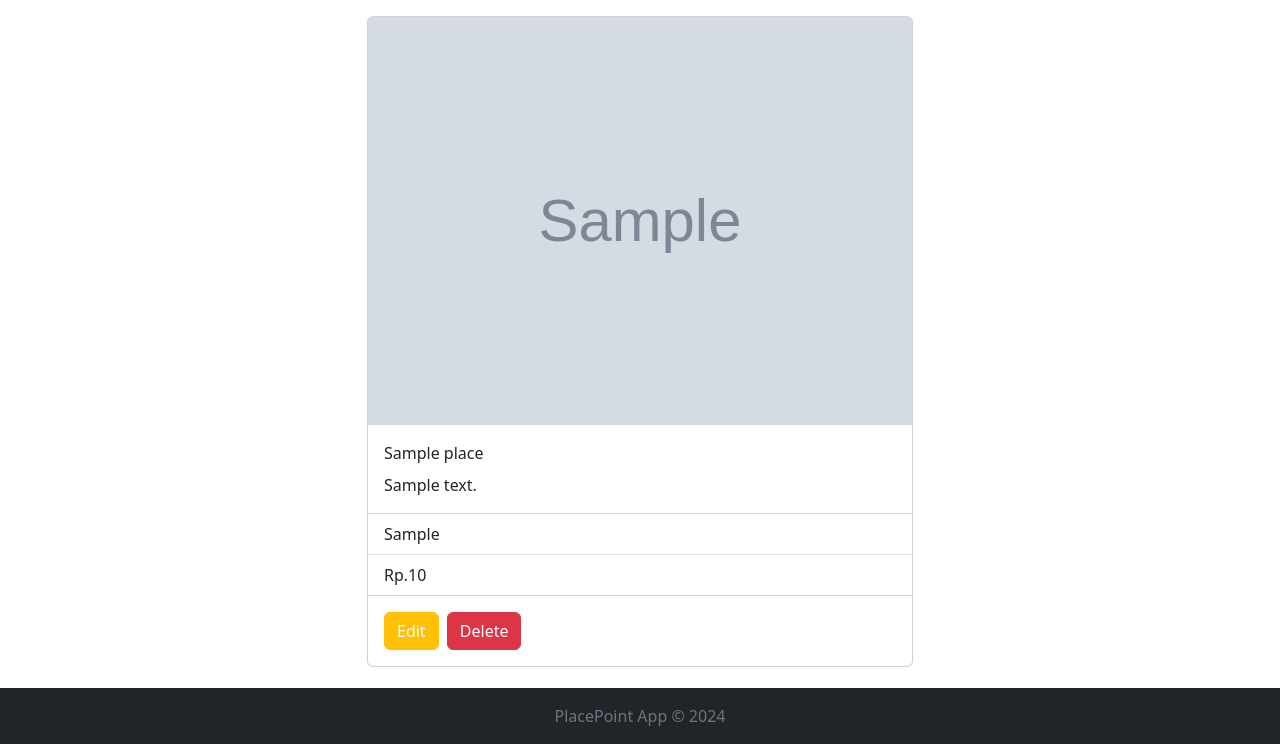
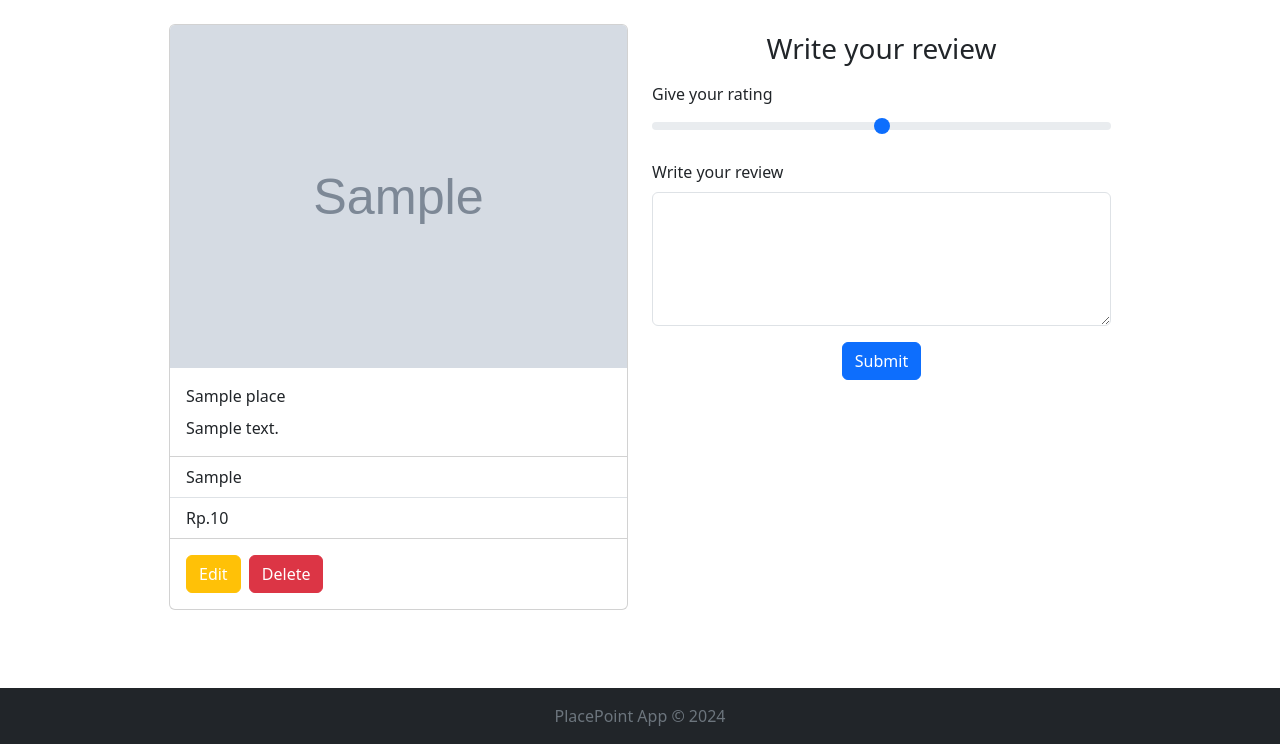
Before and after one commit to knock5/PlacePoint, a Node server app: page /places/600000000000000000000001 in a window 1280 px wide. Shown: the part 56-800 px from the top of the page. Run offline with Node 20, Linux system fonts and the light colour scheme; tables that the repository leaves empty hold one stand-in row (values such as "Sample post"); grey boxes marked "Sample" are stand-in pictures; some libraries are stand-ins or nearby versions.

Commit message:
add: reviews model relation, validator

```diff
--- a/app.js
+++ b/app.js
@@ -8,24 +8,16 @@ const path = require("path");
 const app = express();
 
 // models
-const Place = require("./models/Place");
-
-// schemas
-const { placeSchema } = require("./schemas/place");
+const Place = require("./models/place");
+const Review = require("./models/review");
 
 // middlewares
 app.use(express.urlencoded({ extended: true }));
 app.use(methodOverride("_method"));
 
-const validatePlace = (req, res, next) => {
-  const { error } = placeSchema.validate(req.body);
-  if (error) {
-    const msg = error.details.map((el) => el.message).join(",");
-    throw new ExpressError(msg, 400);
-  } else {
-    next();
-  }
-};
+// validator middleware
+const { validateReview } = require("./validator/validateReview");
+const { validatePlace } = require("./validator/validatePlace");
 
 // connect to MongoDB
 mongoose
@@ -109,6 +101,19 @@ app.delete(
   })
 );
 
+app.post(
+  "/places/:id/reviews",
+  validateReview,
+  wrapAsync(async (req, res) => {
+    const review = new Review(req.body.review);
+    const place = await Place.findById(req.params.id);
+    place.reviews.push(review);
+    await review.save();
+    await place.save();
+    res.redirect(`/places/${req.params.id}`);
+  })
+);
+
 // general route
 app.all("*", (req, res, next) => {
   next(new ExpressError("Page Not Found", 404));
--- a/models/Place.js
+++ b/models/Place.js
@@ -6,6 +6,12 @@ const placeSchema = new mongoose.Schema({
   description: String,
   location: String,
   image: String,
+  reviews: [
+    {
+      type: mongoose.Schema.Types.ObjectId,
+      ref: "Reviews",
+    },
+  ],
 });
 
 module.exports = mongoose.model("Place", placeSchema);
--- a/seeds/place.js
+++ b/seeds/place.js
@@ -1,5 +1,5 @@
 const mongoose = require("mongoose");
-const Place = require("../models/Place");
+const Place = require("../models/place");
 
 mongoose
   .connect("mongodb://127.0.0.1/placepoint")
--- /dev/null
+++ b/validator/validatePlace.js
@@ -0,0 +1,13 @@
+const ExpressError = require("../utils/ErrorHandler");
+const { placeSchema } = require("../schemas/place");
+
+module.exports.validatePlace = (req, res, next) => {
+  const { error } = placeSchema.validate(req.body);
+
+  if (error) {
+    const msg = error.details.map((el) => el.message).join(",");
+    throw new ExpressError(msg, 400);
+  } else {
+    next();
+  }
+};
--- /dev/null
+++ b/validator/validateReview.js
@@ -0,0 +1,13 @@
+const ExpressError = require("../utils/ErrorHandler");
+const { reviewSchema } = require("../schemas/review");
+
+module.exports.validateReview = (req, res, next) => {
+  const { error } = reviewSchema.validate(req.body);
+
+  if (error) {
+    const msg = error.details.map((el) => el.message).join(",");
+    throw new ExpressError(msg, 400);
+  } else {
+    next();
+  }
+};
--- a/views/layout/app.ejs
+++ b/views/layout/app.ejs
@@ -26,5 +26,28 @@
       integrity="sha384-YvpcrYf0tY3lHB60NNkmXc5s9fDVZLESaAA55NDzOxhy9GkcIdslK1eN7N6jIeHz"
       crossorigin="anonymous"
     ></script>
+    <!-- validate bootstrap -->
+    <script>
+      (() => {
+        "use strict";
+
+        const forms = document.querySelectorAll(".needs-validation");
+
+        Array.from(forms).forEach((form) => {
+          form.addEventListener(
+            "submit",
+            (event) => {
+              if (!form.checkValidity()) {
+                event.preventDefault();
+                event.stopPropagation();
+              }
+
+              form.classList.add("was-validated");
+            },
+            false
+          );
+        });
+      })();
+    </script>
   </body>
 </html>
--- a/views/places/index.ejs
+++ b/views/places/index.ejs
@@ -1,6 +1,6 @@
 <% layout('layout/app') %>
 
-<h1>All Places</h1>
+<h1 class="py-2 text-center">All Places</h1>
 
 <% places.forEach(place => { %>
 <div class="card mb-3">
--- a/views/places/show.ejs
+++ b/views/places/show.ejs
@@ -1,7 +1,8 @@
 <% layout('layout/app') %>
 
-<div class="row py-3">
-  <div class="col-6 offset-3">
+<div class="row py-3 gap-2 justify-content-center">
+  <!-- place content -->
+  <div class="col-md-5 p-2">
     <div class="card">
       <img
         src="<%= place.image %>"
@@ -32,4 +33,46 @@
       </div>
     </div>
   </div>
+  <!-- input review content -->
+  <div class="col-md-5 p-2">
+    <div class="p-2 text-center">
+      <h3>Write your review</h3>
+    </div>
+    <form
+      action="/places/<%= place._id %>/reviews"
+      method="POST"
+      class="needs-validation"
+      novalidate
+    >
+      <div class="mb-3">
+        <label for="rating" class="form-label">Give your rating</label>
+        <input
+          type="range"
+          name="review[rating]"
+          class="form-range"
+          min="1"
+          max="5"
+          step="1"
+          id="rating"
+          required
+        />
+      </div>
+      <div class="mb-3">
+        <label for="body" class="form-label">Write your review</label>
+        <textarea
+          name="review[body]"
+          id="body"
+          cols="20"
+          rows="5"
+          class="form-control"
+          required
+        ></textarea>
+        <div class="valid-feedback">Looks good!</div>
+        <div class="invalid-feedback">Please write your review.</div>
+      </div>
+      <div class="form-group text-center">
+        <button class="btn btn-primary">Submit</button>
+      </div>
+    </form>
+  </div>
 </div>
```
Also changed, not shown: models/review.js (added, +9 -0 lines), schemas/review.js (added, +8 -0 lines), views/places/create.ejs (+2 -25 lines).
